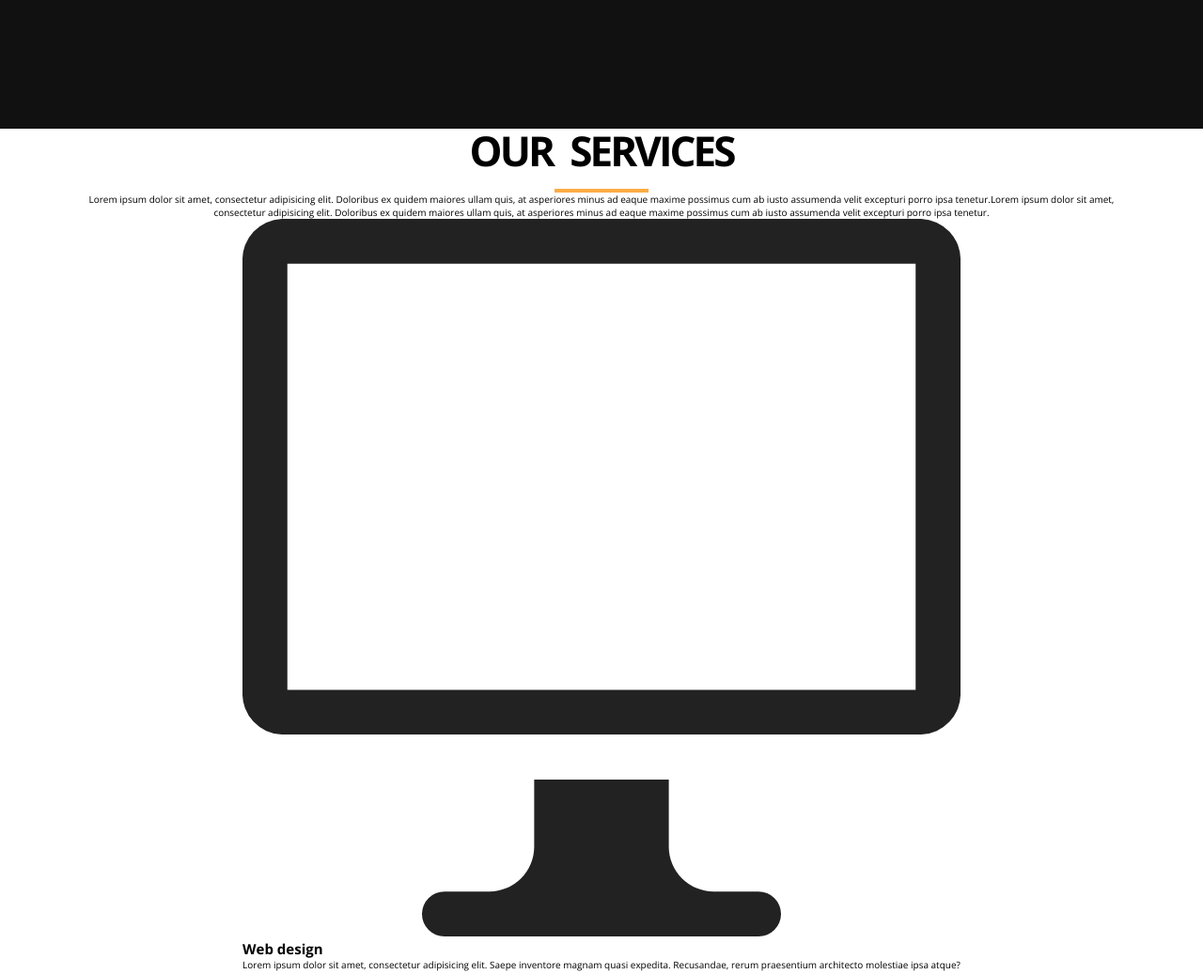
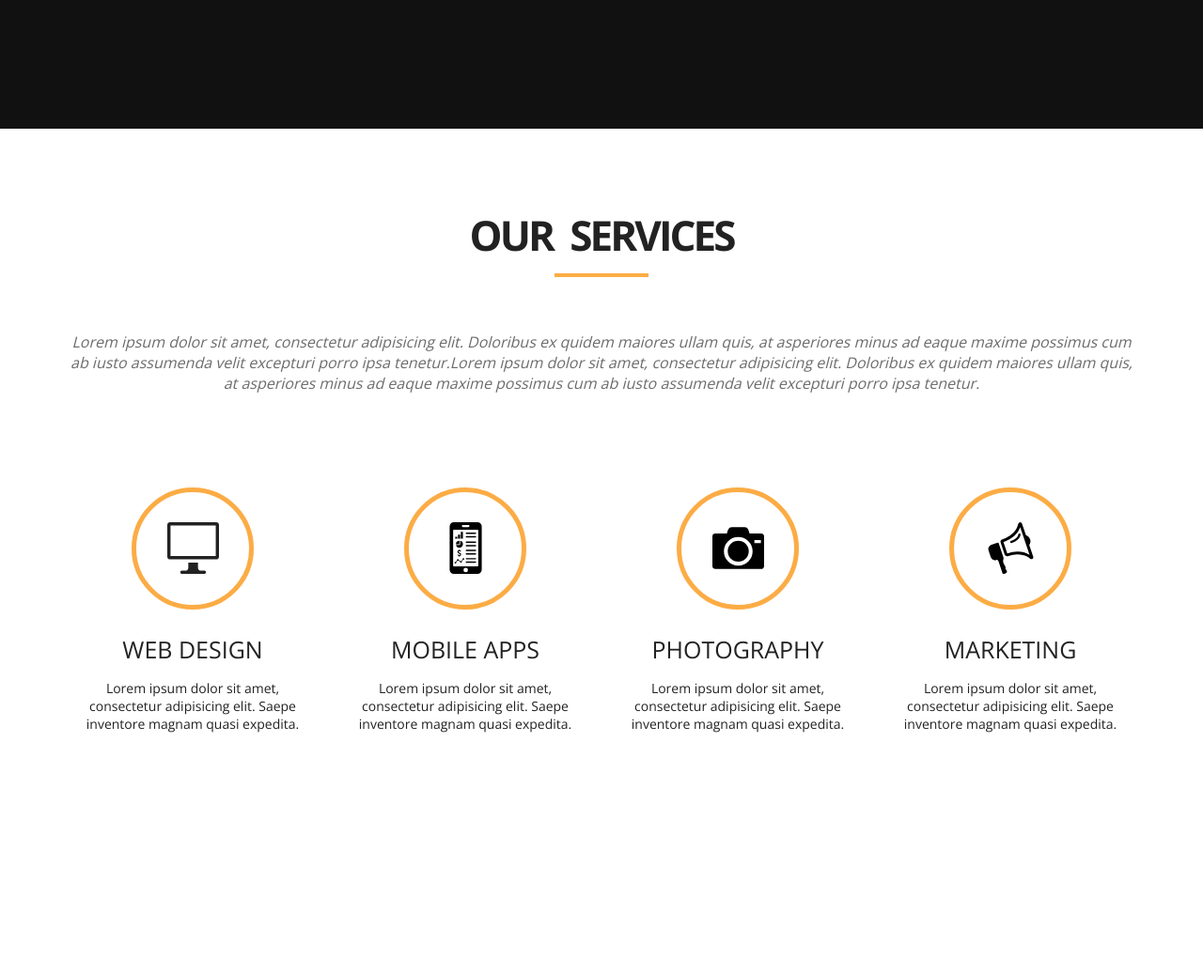
Before and after one commit to mrdimemes/mycompany-landing-page, a plain HTML site: page index.html in a window 1280 px wide. Shown: the part 1980-3017 px from the top of the page at 94% size. After the commit the page ends 2850 px from the top, so only its background shows below. Drawn offline with nearby package versions, Linux system fonts and the light colour scheme.

Commit message:
styles for services section

```diff
--- a/index.html
+++ b/index.html
@@ -80,8 +80,11 @@
         <div class="section-team__container container">
 
           <div class="section-team__member-card member-card">
-            <figure class="member-card__photo">
-              <img src="src/assets/images/png/member-card-photos/example.png" alt="Dmitry Shagurov">
+            <figure class="member-card__photo card-photo">
+              <img
+                src="src/assets/images/png/member-card-photos/example.png"
+                alt="Dmitry Shagurov"
+              >
             </figure>
             <h2 class="member-card__name">Dmitry Shagurov</h2>
             <p class="member-card__position">Designer</p>
@@ -92,8 +95,11 @@
           </div>
 
           <div class="section-team__member-card member-card">
-            <figure class="member-card__photo">
-              <img src="src/assets/images/png/member-card-photos/example.png" alt="Dmitry Shagurov">
+            <figure class="member-card__photo card-photo">
+              <img
+                src="src/assets/images/png/member-card-photos/example.png"
+                alt="Dmitry Shagurov"
+              >
             </figure>
             <h2 class="member-card__name">Dmitry Shagurov</h2>
             <p class="member-card__position">Manager</p>
@@ -104,8 +110,11 @@
           </div>
 
           <div class="section-team__member-card member-card">
-            <figure class="member-card__photo">
-              <img src="src/assets/images/png/member-card-photos/example.png" alt="Dmitry Shagurov">
+            <figure class="member-card__photo card-photo">
+              <img
+                src="src/assets/images/png/member-card-photos/example.png"
+                alt="Dmitry Shagurov"
+              >
             </figure>
             <h2 class="member-card__name">Dmitry Shagurov</h2>
             <p class="member-card__position">Copywriter</p>
@@ -116,8 +125,11 @@
           </div>
 
           <div class="section-team__member-card member-card">
-            <figure class="member-card__photo">
-              <img src="src/assets/images/png/member-card-photos/example.png" alt="Dmitry Shagurov">
+            <figure class="member-card__photo card-photo">
+              <img
+                src="src/assets/images/png/member-card-photos/example.png"
+                alt="Dmitry Shagurov"
+              >
             </figure>
             <h2 class="member-card__name">Dmitry Shagurov</h2>
             <p class="member-card__position">SEO</p>
@@ -148,7 +160,7 @@
         <div class="section-services__container container">
 
           <div class="service-card">
-            <figure class="service-card__figure">
+            <figure class="service-card__figure card-photo">
               <img
                 class="service-card__icon"
                 src="src/assets/images/svg/servise-icons/screen.svg"
@@ -158,13 +170,12 @@
             <h2 class="service-card__label">Web design</h2>
             <p class="service-card__text">
               Lorem ipsum dolor sit amet, consectetur adipisicing elit.
-              Saepe inventore magnam quasi expedita. Recusandae,
-              rerum praesentium architecto molestiae ipsa atque?
+              Saepe inventore magnam quasi expedita.
             </p>
           </div>
 
           <div class="service-card">
-            <figure class="service-card__figure">
+            <figure class="service-card__figure card-photo">
               <img
                 class="service-card__icon"
                 src="src/assets/images/svg/servise-icons/phone.svg"
@@ -174,13 +185,12 @@
             <h2 class="service-card__label">Mobile apps</h2>
             <p class="service-card__text">
               Lorem ipsum dolor sit amet, consectetur adipisicing elit.
-              Saepe inventore magnam quasi expedita. Recusandae,
-              rerum praesentium architecto molestiae ipsa atque?
+              Saepe inventore magnam quasi expedita.
             </p>
           </div>
 
           <div class="service-card">
-            <figure class="service-card__figure">
+            <figure class="service-card__figure card-photo">
               <img
                 class="service-card__icon"
                 src="src/assets/images/svg/servise-icons/camera.svg"
@@ -190,13 +200,12 @@
             <h2 class="service-card__label">Photography</h2>
             <p class="service-card__text">
               Lorem ipsum dolor sit amet, consectetur adipisicing elit.
-              Saepe inventore magnam quasi expedita. Recusandae,
-              rerum praesentium architecto molestiae ipsa atque?
+              Saepe inventore magnam quasi expedita.
             </p>
           </div>
 
           <div class="service-card">
-            <figure class="service-card__figure">
+            <figure class="service-card__figure card-photo">
               <img
                 class="service-card__icon"
                 src="src/assets/images/svg/servise-icons/horn.svg"
@@ -206,8 +215,7 @@
             <h2 class="service-card__label">Marketing</h2>
             <p class="service-card__text">
               Lorem ipsum dolor sit amet, consectetur adipisicing elit.
-              Saepe inventore magnam quasi expedita. Recusandae,
-              rerum praesentium architecto molestiae ipsa atque?
+              Saepe inventore magnam quasi expedita.
             </p>
           </div>
 
--- a/src/styles/components/member.css
+++ b/src/styles/components/member.css
@@ -5,11 +5,6 @@
 }
 
 .member-card__photo {
-  display: inline-block;
-  width: 130px;
-  height: 130px;
-  border-radius: 50%;
-  background-color: var(--light-color);
   margin-bottom: 15px;
 }
 .member-card__photo img {
--- /dev/null
+++ b/src/styles/components/service.css
@@ -0,0 +1,28 @@
+.service-card {
+  width: 260px;
+  text-align: center;
+  color: var(--dark-color);
+}
+
+.service-card__figure {
+  border: 5px solid var(--additional-color);
+  display: inline-flex;
+  justify-content: center;
+  align-items: center;
+  margin-bottom: 25px;
+}
+.service-card__icon {
+  width: 55px;
+  height: 55px;
+}
+
+.service-card__label {
+  font-size: 2.5em;
+  text-transform: uppercase;
+  font-weight: 400;
+  margin-bottom: 15px;
+}
+
+.service-card__text {
+  font-size: 1.4em;
+}
--- a/src/styles/foundation/general.css
+++ b/src/styles/foundation/general.css
@@ -80,3 +80,12 @@ mark {
   row-gap: 30px;
   width: 100%;
 }
+
+.card-photo {
+  display: inline-block;
+  width: 130px;
+  height: 130px;
+  box-sizing: border-box;
+  border-radius: 50%;
+  background-color: var(--main-color);
+}
--- a/src/styles/index.css
+++ b/src/styles/index.css
@@ -6,3 +6,4 @@
 @import url(sections/welcome.css);
 @import url(sections/about.css);
 @import url(sections/team.css);
+@import url(sections/services.css);
--- /dev/null
+++ b/src/styles/sections/services.css
@@ -0,0 +1,22 @@
+@import url(../components/service.css);
+
+
+.section-services {
+  background-color: var(--main-color);
+}
+
+.section-services__wrapper {
+  padding: 90px 0;
+}
+
+.section-services__label {
+  color: var(--dark-color);
+  margin-bottom: 80px;
+}
+
+.section-services__text {
+  font-size: 1.6em;
+  font-style: italic;
+  color: var(--mid-color);
+  margin-bottom: 100px;
+}
```
